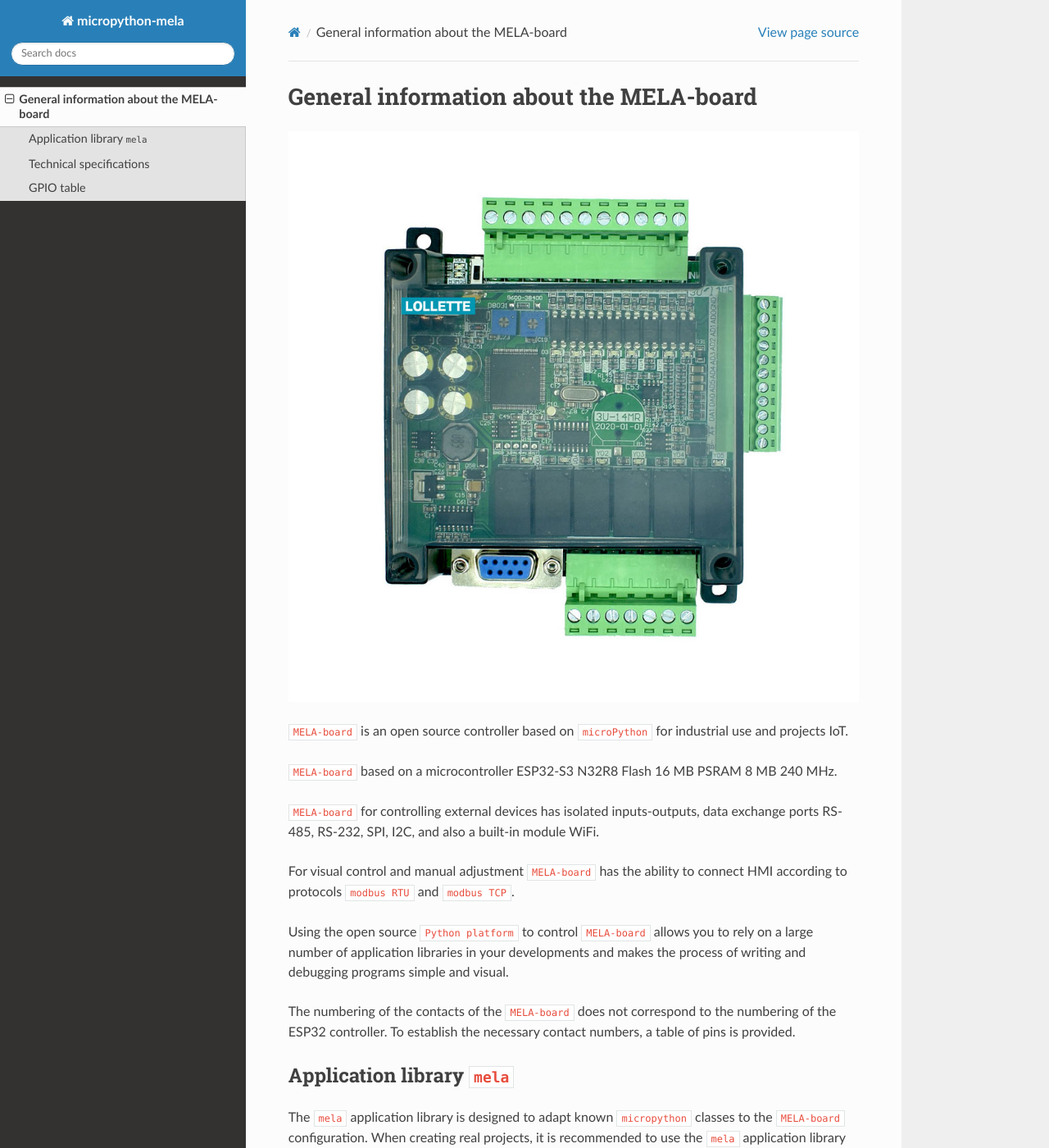
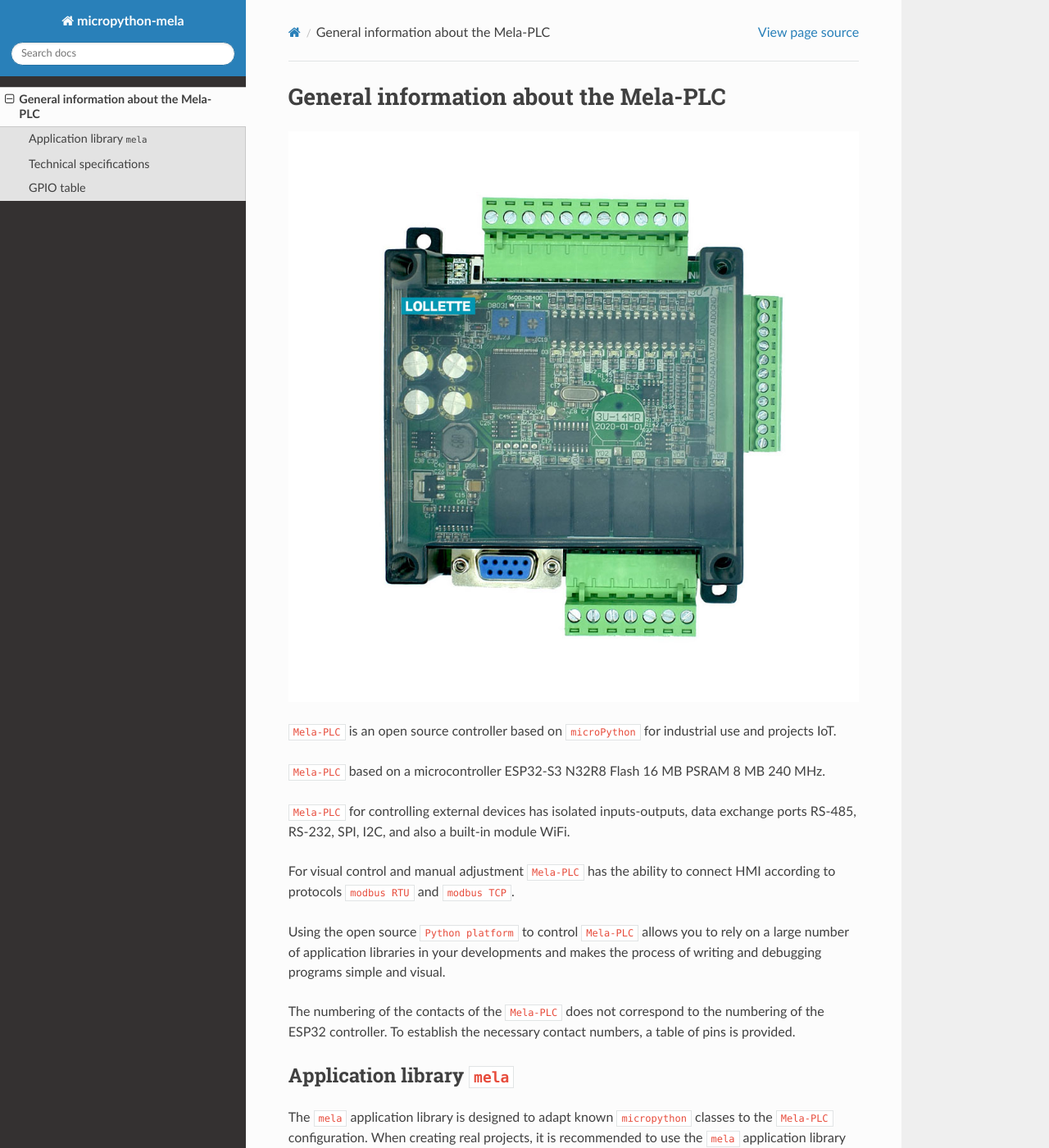
Before and after one commit to gmecc/micropython-mela, a Sphinx documentation site: the page built from docs/source/board.rst, in a window 1280 px wide and 1400 px high. Shown: the whole window at 82% size. Built offline with Sphinx 7.4.7 and the Read the Docs theme 3.1.0, drawn with Linux system fonts in a browser that asks for light colours; some of the changed text lies outside the part shown.

Commit message:
add files

```diff
--- a/docs/source/board.rst
+++ b/docs/source/board.rst
@@ -1,25 +1,25 @@
-General information about the MELA-board
+General information about the Mela-PLC
 ========================================
 
 .. image:: /img/mela-board.jpg
 
-``MELA-board`` is an open source controller based on
+``Mela-PLC`` is an open source controller based on
 ``microPython`` for industrial use and projects IoT.
 
-``MELA-board`` based on a microcontroller ESP32-S3 N32R8 Flash 16 MB
+``Mela-PLC`` based on a microcontroller ESP32-S3 N32R8 Flash 16 MB
 PSRAM 8 MB 240 MHz.
 
-``MELA-board`` for controlling external devices has isolated inputs-outputs,
+``Mela-PLC`` for controlling external devices has isolated inputs-outputs,
 data exchange ports RS-485, RS-232, SPI, I2C, and also a built-in module WiFi.
 
-For visual control and manual adjustment ``MELA-board`` has the ability
+For visual control and manual adjustment ``Mela-PLC`` has the ability
 to connect HMI according to protocols ``modbus RTU`` and ``modbus TCP``.
 
-Using the open source ``Python platform`` to control ``MELA-board``
+Using the open source ``Python platform`` to control ``Mela-PLC``
 allows you to rely on a large number of application libraries in your developments and
 makes the process of writing and debugging programs simple and visual.
 
-The numbering of the contacts of the ``MELA-board`` does not correspond
+The numbering of the contacts of the ``Mela-PLC`` does not correspond
 to the numbering of the ESP32 controller. To establish the necessary
 contact numbers, a table of pins is provided.
 
@@ -27,7 +27,7 @@
 ------------------------------
 
 The ``mela`` application library is designed to adapt known
-``micropython`` classes to the ``MELA-board`` configuration. When creating real projects,
+``micropython`` classes to the ``Mela-PLC`` configuration. When creating real projects,
 it is recommended to use the ``mela`` application
 library to avoid possible errors. However, the typical ``micropython`` libraries can also
 be used with careful parameter settings.
@@ -41,7 +41,7 @@
 They are the primary reference for the chip technical specifications, capabilities,
 operating modes, internal functioning, etc.
 
-For your convenience, below are some technical characteristics of ``MELA-board``:
+For your convenience, below are some technical characteristics of ``Mela-PLC``:
 
 **MELA F1**
 
@@ -69,7 +69,7 @@
 
 The board can be powered from a USB connectors with a voltage of 5 volts.
 
-For more information see the MELA-board datasheet:
+For more information see the Mela-PLC datasheet:
 https://github.com/gmecc/mela/blob/main/images/board-env.jpg
 
 MicroPython is implemented on top of the ESP-IDF, Espressif’s development framework for the ESP32.
@@ -151,6 +151,6 @@
 * *P*: Power supply;
 * *AI*: Analog Input
 
-## About the authors
+**About the authors**
 
 Sergey Besedin, Andry Goloborodko, Oleg Wizner
```
